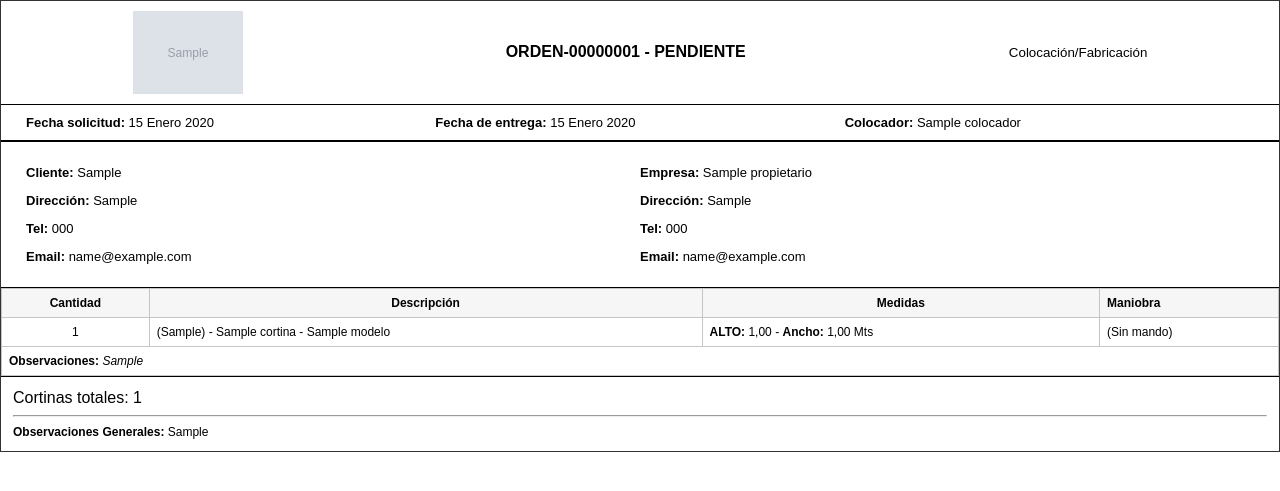
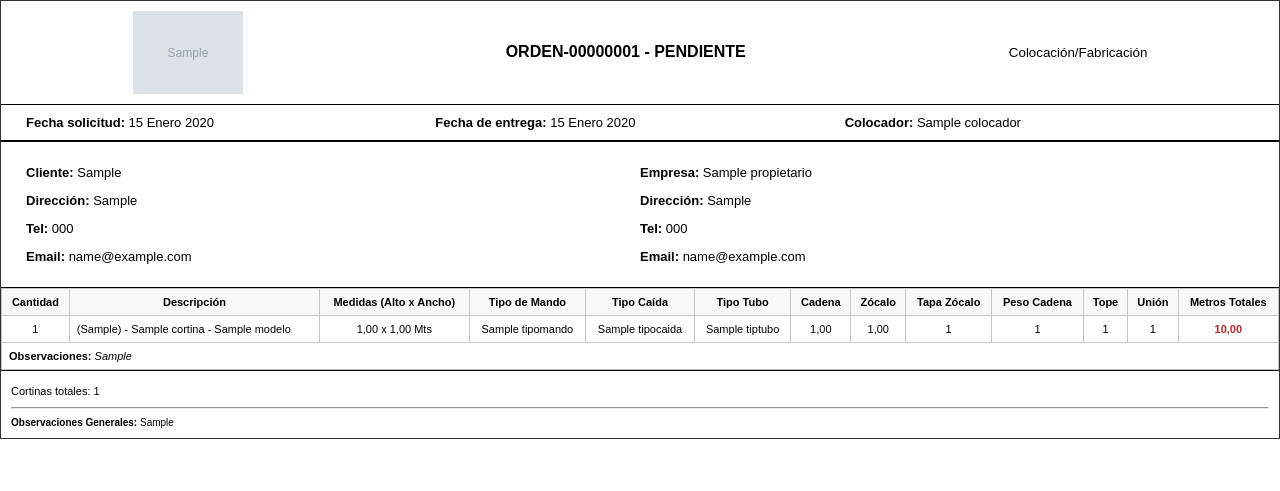
Before and after one commit to federicomtaborda/AppOrseroCortinas, a Django app: template ordendetrabajo/templates/orden_colocacion.html in a window 1280 px wide. Shown: the top 491 px of the page. Run offline with Django 5.2, Linux system fonts and the light colour scheme; tables that the repository leaves empty hold one stand-in row (values such as "Sample post"); the template is opened without the code that fills it: values that come from a table or form of the project are taken from there, most other values are stand-ins (such as "Sample title", 1, 10 or a date in 2020); grey boxes marked "Sample" are stand-in pictures; parts of the project's set-up code (start-up, migrations or seed data) failed here and were passed over.

Commit message:
add items orden_colocacion.html

```diff
--- a/ordendetrabajo/templates/orden_colocacion.html
+++ b/ordendetrabajo/templates/orden_colocacion.html
@@ -6,7 +6,7 @@
     <title>Comprabante</title>
     <style>
         @page {
-            size: A4;
+            size: A4 landscape;
             margin: 0.80cm;
         }
 
@@ -56,14 +56,14 @@
         }
 
         .items th, .items td {
-            font-size: 12px;
+            font-size: 11px;
             border: 1px solid #c5c5c5;
             padding: 7px;
             text-align: left;
         }
 
         .items th {
-            background-color: #f6f6f6;
+            background-color: #f8f8f8;
         }
 
         .footer {
@@ -120,43 +120,58 @@
     </div>
     <div class="items">
         <table>
+            <!-- Header Row -->
             <tr>
                 <th style="text-align: center">Cantidad</th>
                 <th style="text-align: center">Descripción</th>
-                <th style="text-align: center">Medidas</th>
-                <th>Maniobra</th>
+                <th style="text-align: center">Medidas (Alto x Ancho)</th>
+                <th style="text-align: center">Tipo de Mando</th>
+                <th style="text-align: center">Tipo Caída</th>
+                <th style="text-align: center">Tipo Tubo</th>
+                <th style="text-align: center">Cadena</th>
+                <th style="text-align: center">Zócalo</th>
+                <th style="text-align: center">Tapa Zócalo</th>
+                <th style="text-align: center">Peso Cadena</th>
+                <th style="text-align: center">Tope</th>
+                <th style="text-align: center">Unión</th>
+                <th style="text-align: center">Metros Totales</th>
             </tr>
+
+            <!-- Data Rows -->
             {% for cortina in cortinas %}
                 <tr>
                     <td style="text-align: center">{{ cortina.cantidad }}</td>
                     <td>
-                        ({{ cortina.articulo.codigo }})
-                        - {{ cortina.articulo.nombre }}
-                        - {{ cortina.articulo.modelo }}
+                        ({{ cortina.articulo.codigo }}) - {{ cortina.articulo.nombre }} - {{ cortina.articulo.modelo }}
                     </td>
-                    <td><b>ALTO: </b>{{ cortina.alto }} - <b>Ancho: </b>{{ cortina.ancho }} Mts</td>
-                    <td>
-                        {% if cortina.mando_derecho %}
-                            Mando derecho
-                        {% elif cortina.mando_izquierdo %}
-                            Mando izquierdo
-                        {% else %}
-                            (Sin mando)
-                        {% endif %}
+                    <td style="text-align: center">
+                        {{ cortina.alto }} x {{ cortina.ancho }} Mts
+                    </td>
+                    <td style="text-align: center">{{ cortina.mando }}</td>
+                    <td style="text-align: center">{{ cortina.caida }}</td>
+                    <td style="text-align: center">{{ cortina.tubo }}</td>
+                    <td style="text-align: center">{{ cortina.cadena }}</td>
+                    <td style="text-align: center">{{ cortina.zocalo }}</td>
+                    <td style="text-align: center">{{ cortina.tapa_zocalo }}</td>
+                    <td style="text-align: center">{{ cortina.peso_cadena }}</td>
+                    <td style="text-align: center">{{ cortina.tope }}</td>
+                    <td style="text-align: center">{{ cortina.union }}</td>
+                    <td style="text-align: center; color: #b62929;">
+                        <b>{{ cortina.metros_totales }}</b>
                     </td>
                 </tr>
                 <tr>
-                    <td colspan="4" style="margin: 10px;">
-                        <b>Observaciones: </b>
-                        <i>{{ cortina.observaciones }}</i>
+                    <td colspan="13">
+                        <b>Observaciones: </b><i>{{ cortina.observaciones }}</i>
                     </td>
                 </tr>
             {% endfor %}
         </table>
     </div>
-    <div class="footer" style="padding: 12px;">
-        <span>Cortinas totales: {{ total_cantidad }}</span><hr>
-        <div style="font-size: 12px;">
+    <div class="footer" style="padding: 10px;">
+        <span style="font-size: 11px;">Cortinas totales: {{ total_cantidad }}</span>
+        <hr>
+        <div style="font-size: 10px;">
             <b>Observaciones Generales:</b> {{ orden.observaciones }}
         </div>
     </div>
```
